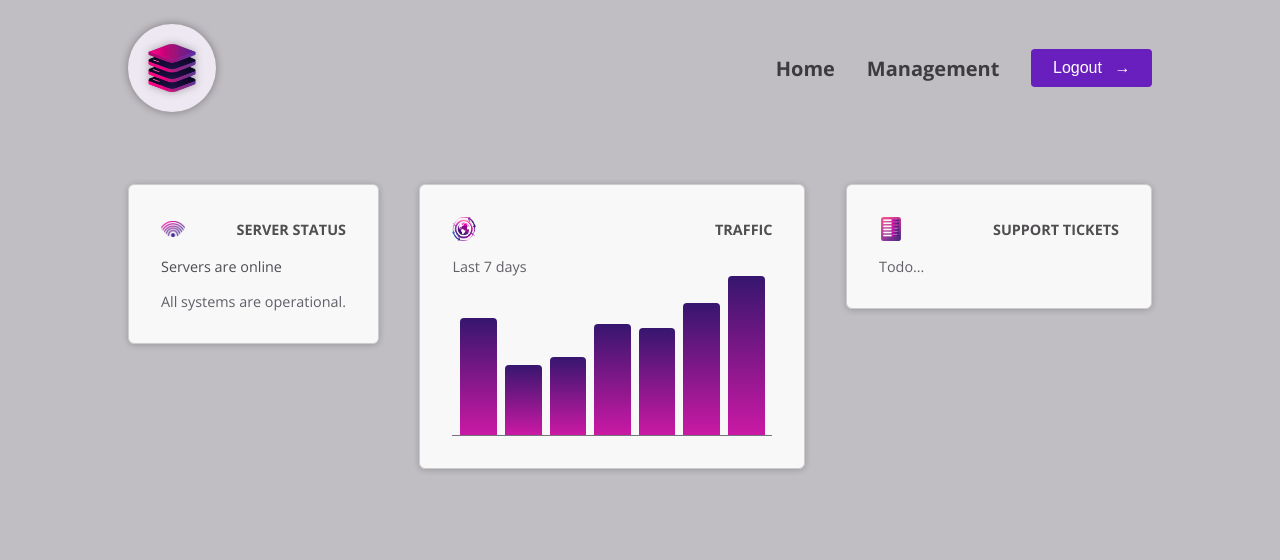
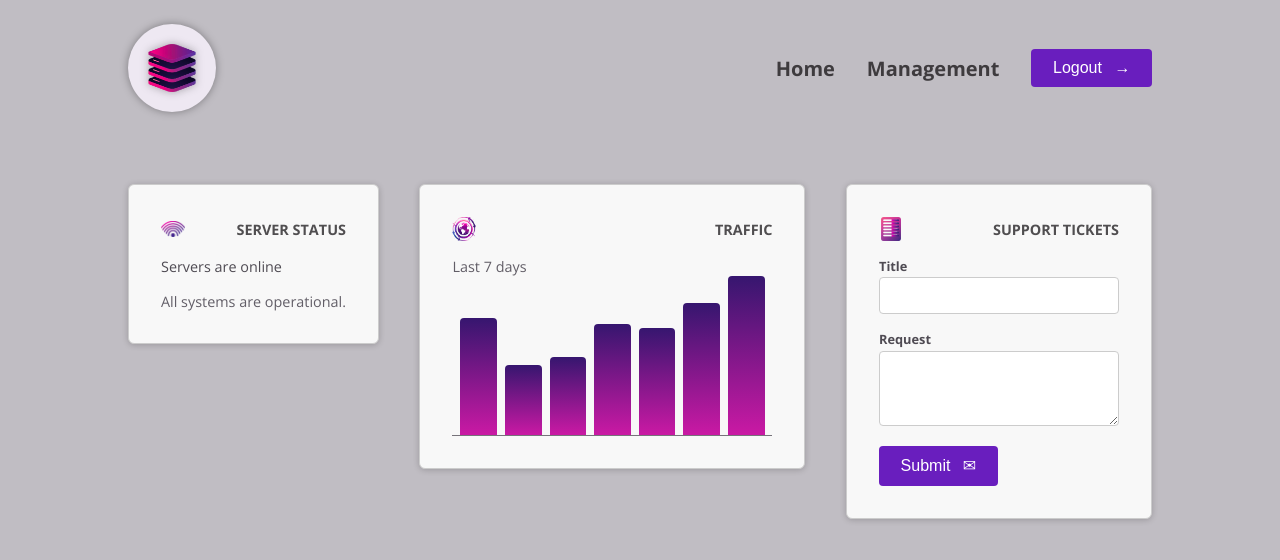
Before and after one commit to Oleg-ru/ng-maximilian-tickets-app, an Angular app: page / in a window 1280 px wide. Shown: the top 560 px of the page. Built offline with nearby package versions, Linux system fonts and the light colour scheme.

Commit message:
feature: add tickets components

```diff
--- /dev/null
+++ b/src/components/dashboard/tickets/new-ticket/new-ticket.html
@@ -0,0 +1,20 @@
+<form>
+  <p>
+    <label for="title">Title</label>
+    <input name="title" id="title" type="text">
+  </p>
+  <p>
+    <label for="request">Request</label>
+    <textarea name="request" id="request" rows="3"></textarea>
+  </p>
+  <p>
+    <button>
+          <span>
+            Submit
+          </span>
+      <span class="icon">
+            ✉
+          </span>
+    </button>
+  </p>
+</form>
--- /dev/null
+++ b/src/components/dashboard/tickets/ticket/ticket.css
@@ -0,0 +1,73 @@
+article {
+  border-radius: 4px;
+  background-color: #59555f;
+  color: #ded8e6;
+}
+
+h3 {
+  padding: 0.5rem;
+  margin: 0;
+  font-size: 0.9rem;
+  display: flex;
+  gap: 0.5rem;
+  align-items: center;
+}
+
+h3 div {
+  width: 0.9rem;
+  height: 0.9rem;
+  border-radius: 50%;
+}
+
+.ticket-open {
+  background-color: #de62e9;
+}
+
+.ticket-closed {
+  background-color: #51c788;
+}
+
+.text {
+  text-align: left;
+}
+
+button {
+  flex: 1;
+  width: 100%;
+  font: inherit;
+  background: transparent;
+  border: none;
+  color: #ded8e6;
+  display: flex;
+  justify-content: space-between;
+  align-items: center;
+}
+
+button span:first-child {
+  margin-bottom: 0.1rem;
+}
+
+button span:last-child {
+  width: 1rem;
+}
+
+p {
+  margin: 0;
+  padding: 1rem;
+  font-size: 0.9rem;
+}
+
+p:has(button) {
+  padding-top: 0;
+}
+
+p button {
+  padding: 0;
+  width: auto;
+  display: inline;
+  font-size: 0.75rem;
+}
+
+p button:hover {
+  color: #ec9fea;
+}
--- /dev/null
+++ b/src/components/dashboard/tickets/ticket/ticket.html
@@ -0,0 +1 @@
+<p>ticket works!</p>
--- a/src/components/dashboard/tickets/tickets.html
+++ b/src/components/dashboard/tickets/tickets.html
@@ -1,3 +1,3 @@
-<div id="status">
-    <p>Todo...</p>
+<div id="new-ticket">
+    <app-new-ticket />
 </div>
--- a/src/components/dashboard/tickets/tickets.ts
+++ b/src/components/dashboard/tickets/tickets.ts
@@ -1,8 +1,9 @@
 import { Component } from '@angular/core';
+import { NewTicket } from './new-ticket/new-ticket';
 
 @Component({
   selector: 'app-tickets',
-  imports: [],
+  imports: [NewTicket],
   templateUrl: './tickets.html',
   styleUrl: './tickets.css',
 })
--- a/src/styles.css
+++ b/src/styles.css
@@ -221,3 +221,60 @@
 button:hover .icon {
   transform: translateX(4px);
 }
+
+#tickets {
+  display: flex;
+  flex-direction: column;
+  gap: 1.5rem;
+}
+
+#tickets ul {
+  list-style: none;
+  margin: 0;
+  padding: 0;
+  width: 15rem;
+}
+
+#tickets li {
+  margin: 0.5rem 0;
+}
+
+#tickets p {
+  margin: 0;
+  color: #4f4b53;
+}
+
+#tickets h2 {
+  margin: 0;
+  font-size: 1.1rem;
+  color: #38343c;
+}
+
+#new-ticket {
+  width: 15rem;
+}
+
+@media (min-width: 768px) {
+  #tickets {
+    flex-direction: row;
+  }
+}
+
+#new-ticket label {
+  display: block;
+  font-size: 0.8rem;
+  font-weight: bold;
+  margin-bottom: 0.15rem;
+  color: #4f4b53;
+}
+
+#new-ticket input,
+#new-ticket textarea {
+  width: 100%;
+  padding: 0.5rem;
+  border: 1px solid #ccc;
+  border-radius: 4px;
+  font: inherit;
+  font-size: 0.9rem;
+  color: #4f4b53;
+}
```
Also changed, not shown: src/components/dashboard/tickets/new-ticket/new-ticket.ts (added, +9 -0 lines), src/components/dashboard/tickets/ticket/ticket.ts (added, +9 -0 lines), src/components/dashboard/tickets/new-ticket/new-ticket.css (added).
